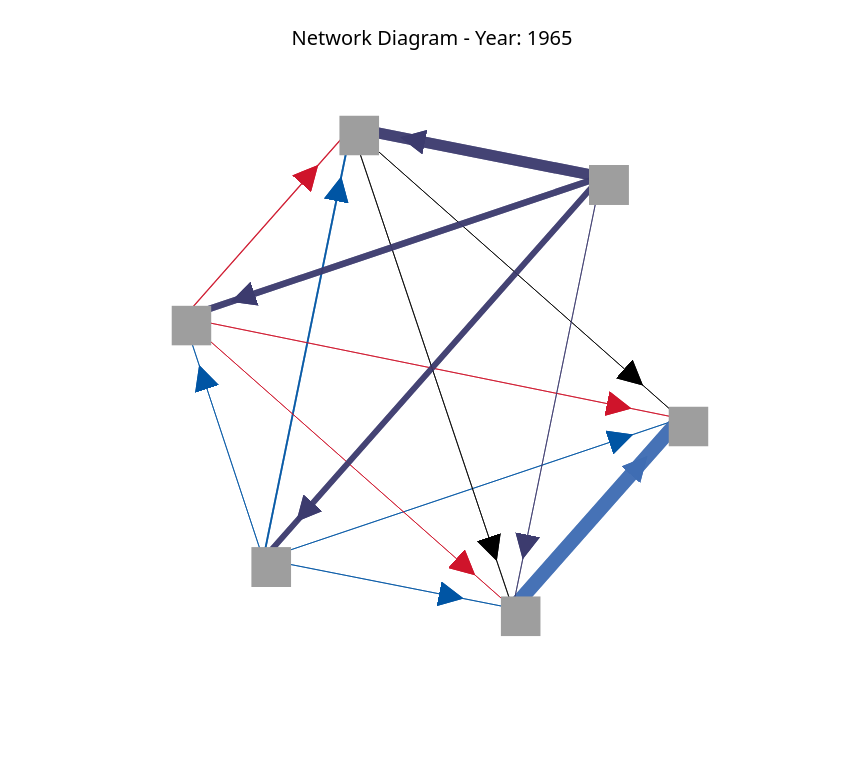
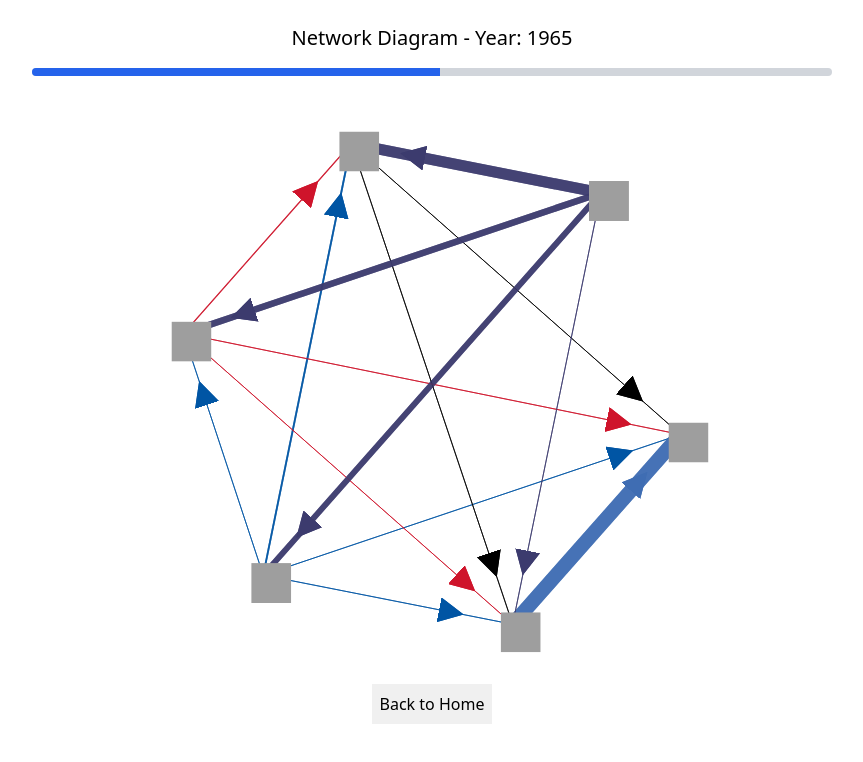
Before and after one commit to crystalWeb3/infulence, a Next.js app: page /network in a window 1280 px wide. Shown: the top 762 px of the page, without its empty margins (208-1071 px from the left). Built offline with nearby package versions, Linux system fonts and the light colour scheme; grey boxes are pictures that could not be loaded.

Commit message:
feat: router control

```diff
--- a/app/components/NetworkGraph.tsx
+++ b/app/components/NetworkGraph.tsx
@@ -1,5 +1,6 @@
 "use client";
 import * as d3 from "d3";
+import Link from "next/link";
 import { useEffect, useRef, useState } from "react";
 
 type InfluenceEntry = {
@@ -41,7 +42,7 @@ interface NetworkGraphProps {
 export default function NetworkGraph({ data }: NetworkGraphProps) {
   const svgRef = useRef<SVGSVGElement | null>(null);
   const [yearIndex, setYearIndex] = useState<number>(0);
-
+  const [progress, setProgress] = useState<number>(0);
   useEffect(() => {
     const width = 800;
     const height = 600;
@@ -89,7 +90,7 @@ export default function NetworkGraph({ data }: NetworkGraphProps) {
       });
 
       // Create links based on netVal
-     data.forEach((entry) => {
+      data.forEach((entry) => {
         const netKey = `net_${year}` as keyof InfluenceEntry;
         const netVal = entry[netKey] as number;
 
@@ -226,9 +227,16 @@ export default function NetworkGraph({ data }: NetworkGraphProps) {
     const interval = setInterval(() => {
       setYearIndex((prev) => (prev + 1) % YEARS.length);
     }, 10000);
-
+    let tickCount = 0;
+    const tickInterval = 100;
+    let totalTicks = Math.ceil(10000 / tickInterval);
+    const tickTimer = setInterval(() => {
+      tickCount++;
+      setProgress((tickCount / totalTicks) * 100);
+    }, tickInterval);
     return () => {
       clearInterval(interval);
+      clearInterval(tickTimer);
       tooltip.remove();
     };
   }, [yearIndex, data]);
@@ -257,7 +265,17 @@ export default function NetworkGraph({ data }: NetworkGraphProps) {
       <h2 className="text-xl mb-4">
         Network Diagram - Year: {YEARS[yearIndex]}
       </h2>
+      <div className="w-full max-w-[800px] h-2 bg-gray-300 rounded mb-2 overflow-hidden">
+        <div
+          className="h-full bg-blue-600 transition-all duration-100"
+          style={{ width: `${progress}%` }}
+        />
+      </div>
       <svg ref={svgRef} width={800} height={600} />
+
+      <Link href={'/'}>
+        <div className="bg-[#f0f0f0] p-2 border-lg" >Back to Home</div>
+      </Link>
     </div>
   );
 }
--- a/app/network/all/page.tsx
+++ b/app/network/all/page.tsx
@@ -2,11 +2,15 @@
 "use client";
 import AllGraphs from "../../components/AllGraphs"; // Adjust the import path as necessary
 import data from "@/data/influence.json"; // Replace with your actual path
+import Link from "next/link";
 
 export default function AllGraphsPage() {
   return (
     <div className="p-6">
-      <h1 className="text-3xl font-bold mb-6 text-center">All Network Graphs</h1>
+        <Link href = "/">
+        <div className="absolute top-[30px] p-2 bg-[#f0f0f0] rounded-lg">Go to Home</div>
+        </Link>
+      <h1 className="text-3xl font-bold mb-6 text-center">All Network Graphs (1965 ~ 2023)</h1>
       <AllGraphs data={data} />
     </div>
   );
--- a/app/page.tsx
+++ b/app/page.tsx
@@ -1,4 +1,6 @@
 import WorldMap from "./components/WorldMap";
+
+import Link from "next/link";
 
 export default function HomePage() {
   const countries = [
@@ -13,7 +15,7 @@ export default function HomePage() {
     <>
       <main className="relative z-10 max-w-screen-xl mx-auto p-4 w-full h-full">
         <div className="w-[400px] bg-[#f0f0f0] p-4 rounded-lg shadow-lg absolute left-[50%] translate-x-[-50%] bottom-[30px] z-10">
-          <h1 className="text-center color-black] shadow-sm mb-3" >
+          <h1 className="text-center color-black] shadow-sm mb-3">
             Influence of Major World Powers ( 1965–2023 )
           </h1>
           <div className="grid grid-cols-2 gap-2">
@@ -31,6 +33,16 @@ export default function HomePage() {
             ))}
           </div>
         </div>
+
+        <div className="w-[200px] bg-[#a0a0a0] p-4 rounded-lg shadow-lg absolute left-[5%] bottom-[5%] translate-x-[-50%] bottom-[30px] z-10">
+          <Link href={"/network"}>
+            <div className="text-center bg-[#f0f0f0] rounded-lg mb-2">Time Networks</div>
+          </Link>
+
+          <Link href={"/network/all"}>
+            <div className="text-center bg-[#f0f0f0] rounded-lg mb-2">All Networks</div>
+          </Link>
+        </div>
         <WorldMap />
       </main>
     </>
```
